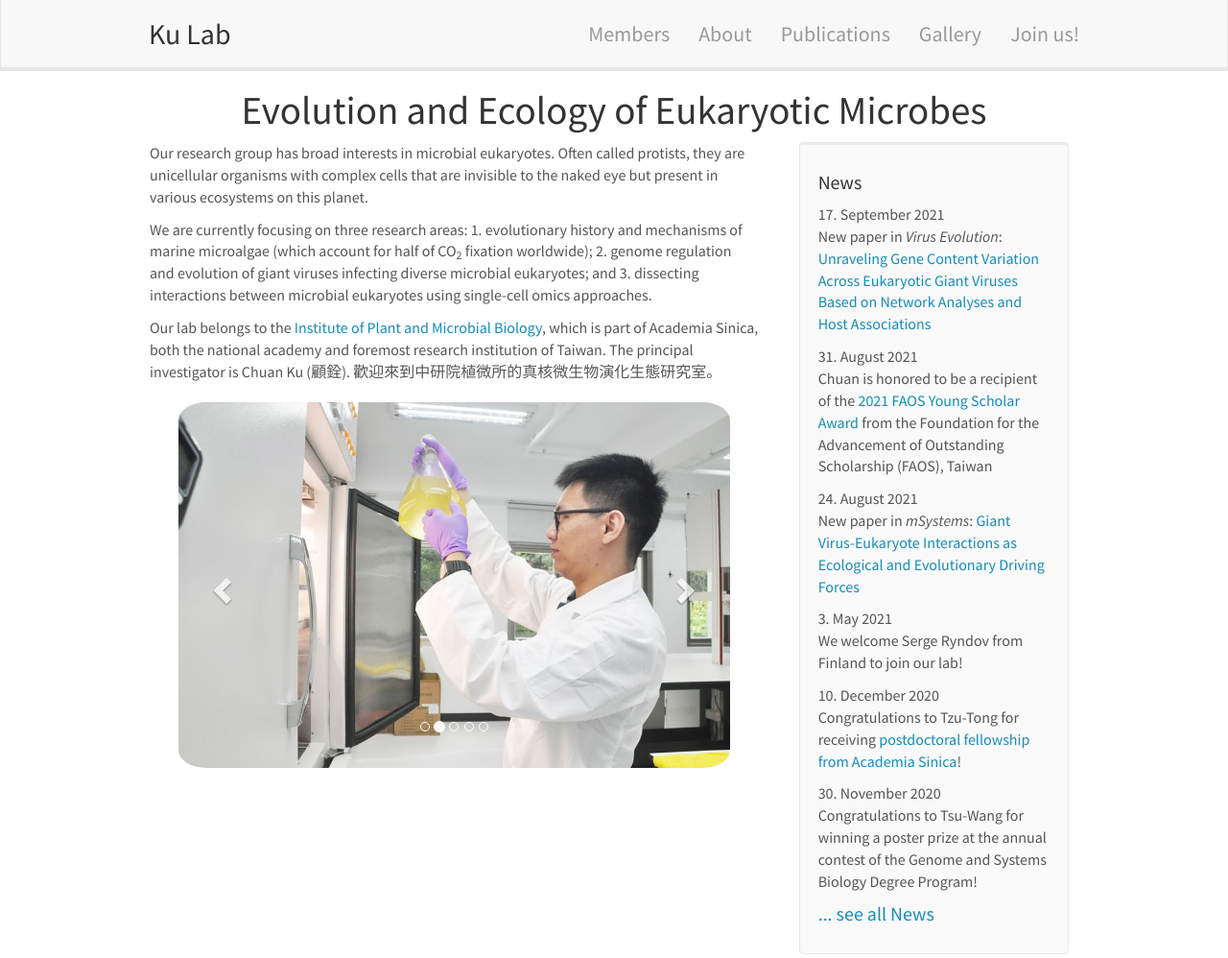
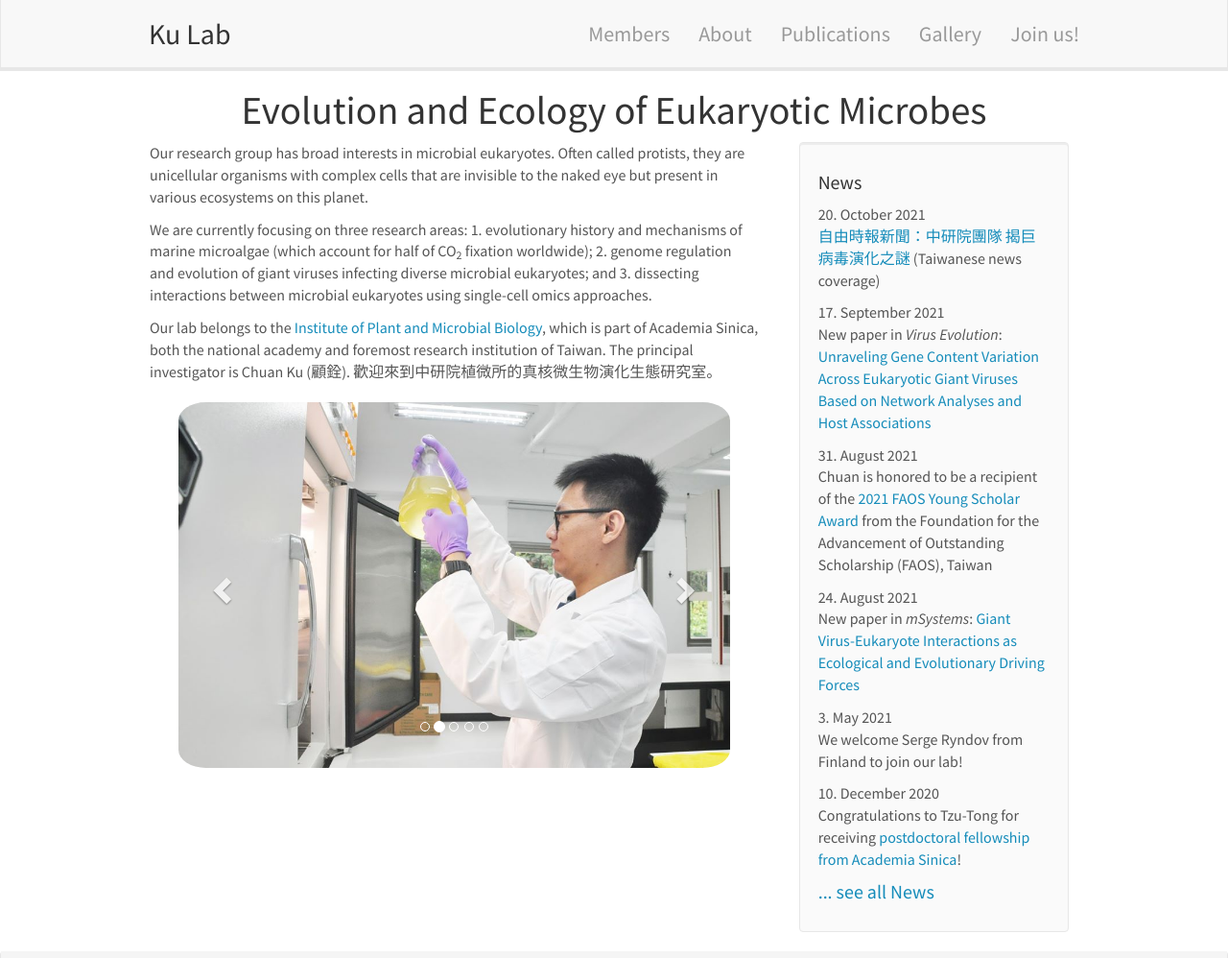
Before and after one commit to tzutongkao/Kao_Lab, a Jekyll site: the page built from _pages/home.md, in a window 1280 px wide and 1400 px high, cut to the strip 0-998 px from the top of the window. Shown: the whole strip at 96% size. Built offline with Jekyll 4.4.1, drawn with Linux system fonts in a browser that asks for light colours; nearby versions of some CDN libraries.

Commit message:
Update news.yml

```diff
--- a/_data/news.yml
+++ b/_data/news.yml
@@ -1,3 +1,6 @@
+- date: 20. October 2021
+  headline: "<a href='https://news.ltn.com.tw/news/life/breakingnews/3709617'>自由時報新聞：中研院團隊 揭巨病毒演化之謎</a> (Taiwanese news coverage)"
+
 - date: 17. September 2021
   headline: "New paper in <i>Virus Evolution</i>: <a href='https://doi.org/10.1093/ve/veab081'>Unraveling Gene Content Variation Across Eukaryotic Giant Viruses Based on Network Analyses and Host Associations</a>"
 
```
